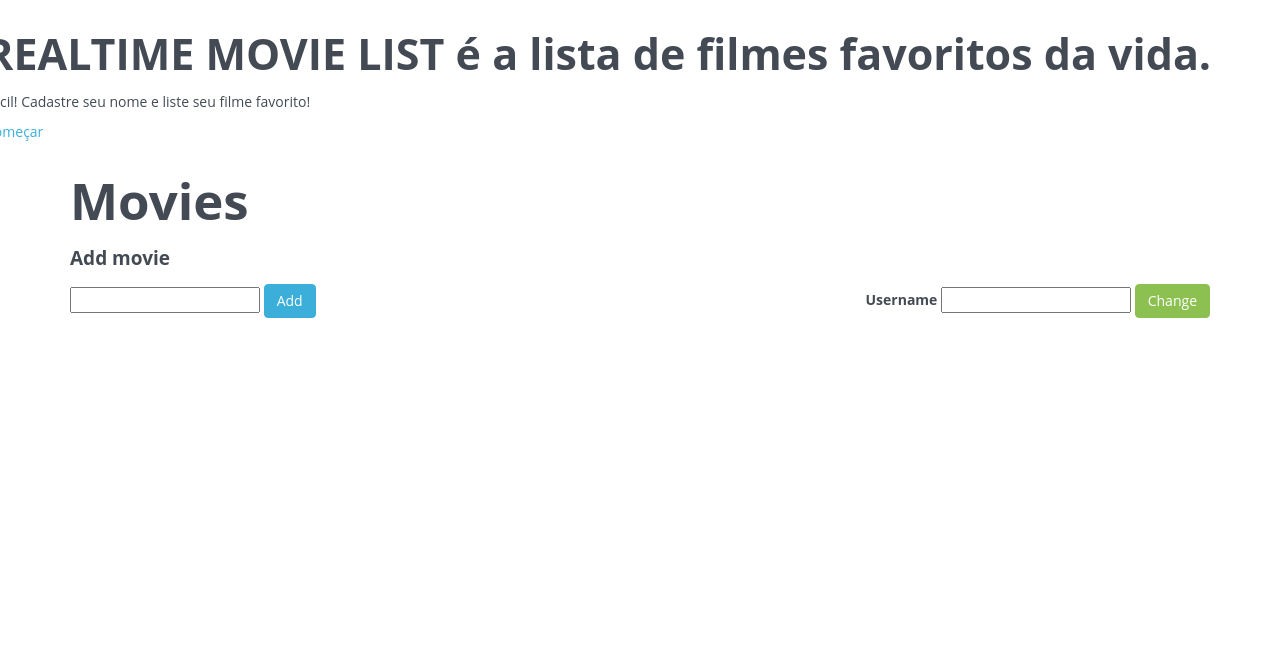
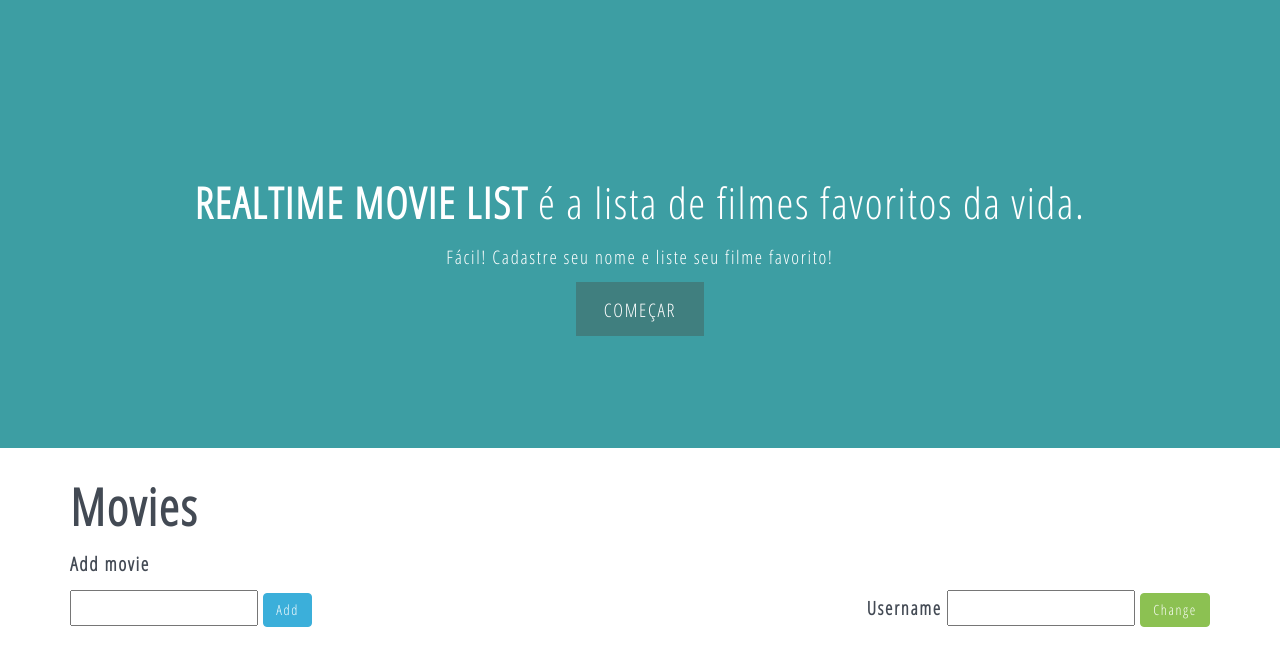
Before and after one commit to johnnyeric/realtime-movie-list, a website: page assets/html/index.html in a window 1280 px wide. Drawn offline with nearby package versions, Linux system fonts and the light colour scheme; files that its build step writes are made by us from their sources; no server answers; files whose address does not match are found by name.

Commit message:
Changing layout - CSS

```diff
--- a/assets/css/style.css
+++ b/assets/css/style.css
@@ -6,3 +6,58 @@
 ul#user-list {
     list-style-type: none;
 }
+
+body {
+		font-family: 'Open Sans Condensed', 'Raleway', Arial, sans-serif;
+		font-size: 14pt;
+		letter-spacing: 0.09em;
+		line-height: 1.65em;
+	}
+
+
+/* Banner */
+
+	#banner {
+		background-color: #3D9EA3;
+		color: #ffffff;
+		padding: 8em 0 6em 0;
+		text-align: center;
+	}
+
+  #banner h2 {
+    font-weight: 200;
+  }
+
+  #banner strong {
+    font-weight:bold;
+  }
+
+/* botão */
+
+  .button {
+		cursor: pointer;
+		display: inline-block;
+		height: 2.85em;
+		line-height: 2.95em;
+		padding: 0 1.5em;
+		text-align: center;
+		text-decoration: none;
+		text-transform: uppercase;
+	}
+
+  button.special,
+  		.button.special {
+  			background-color: #407F7F;
+  			color: #ffffff !important;
+  		}
+
+  			button.special:hover,
+  			.button.special:hover {
+  				background-color: #3D9EA3;
+          border: 1px solid #fff;
+  			}
+
+  			button.special:active,
+  			.button.special:active {
+  				background-color: #00b4b5;
+  			}
```
